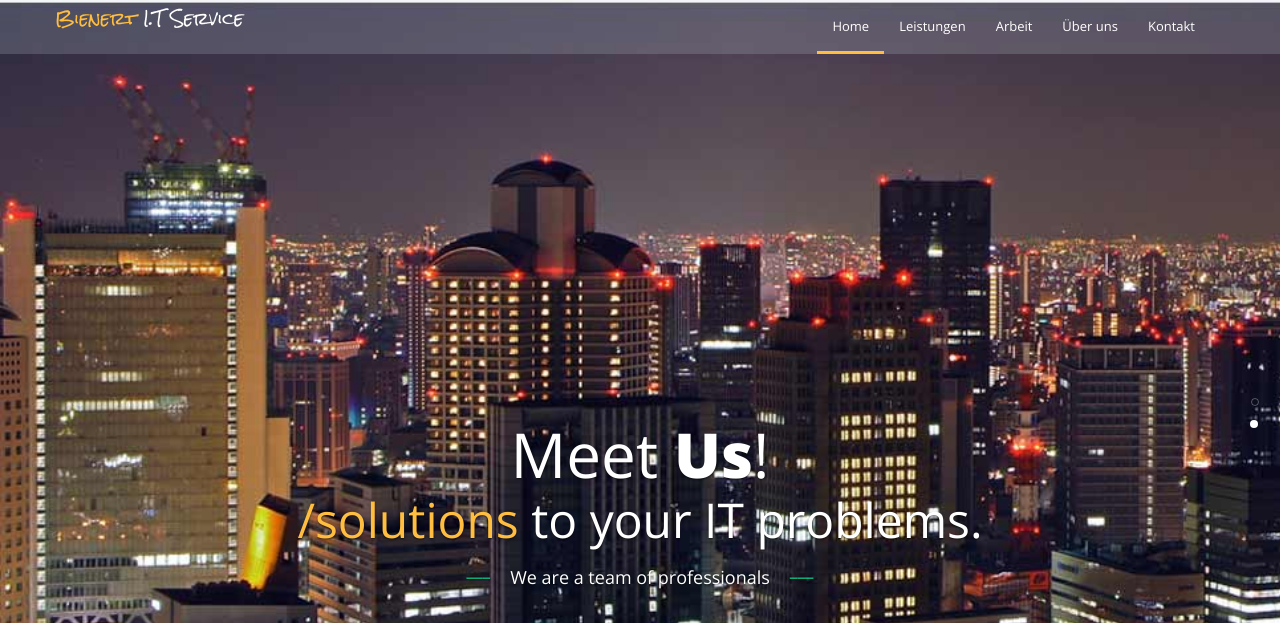
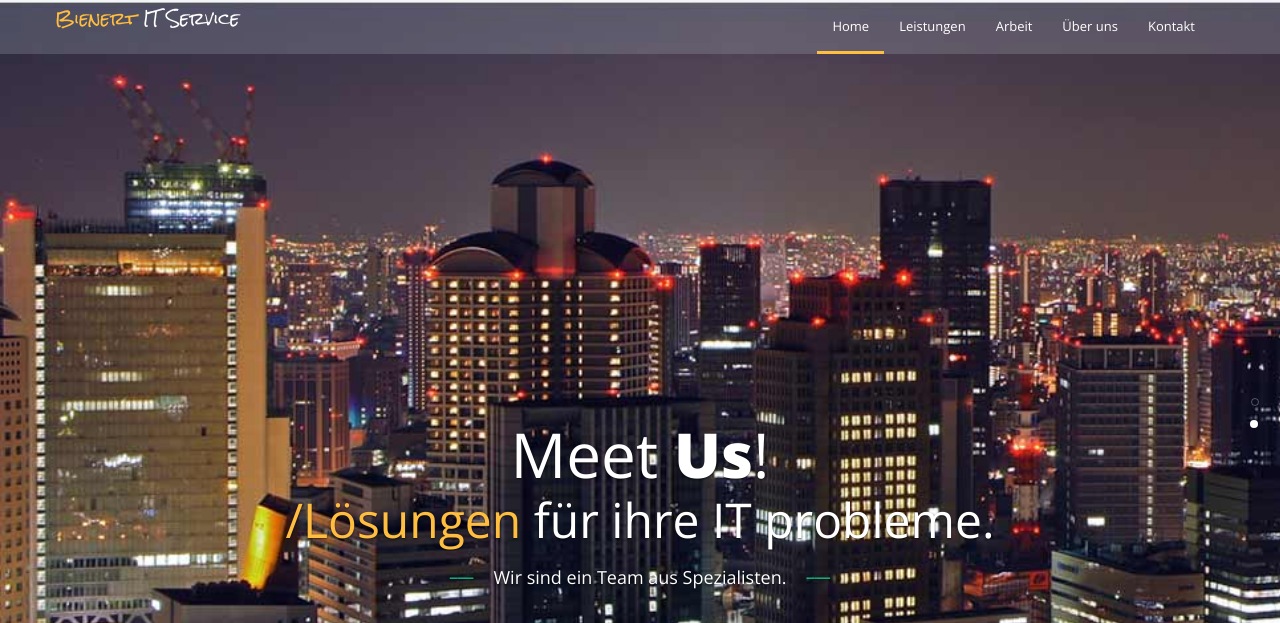
Before and after one commit to dennisbienert/dennisbienert.github.io, a plain HTML site: page index.html in a window 1280 px wide. Shown: the top 623 px of the page. Drawn offline with nearby package versions, Linux system fonts and the light colour scheme; some packages are replaced by stand-ins of ours; a script that the page names is missing.

Commit message:
Update index.html

```diff
--- a/index.html
+++ b/index.html
@@ -66,7 +66,7 @@
           <!-- logo -->
                     <a class="navbar-brand" href="#body">
             <h1 class="logo">
-              <span class="color">Bienert</span> I.T Service
+              <span class="color">Bienert</span> IT Service
             </h1>
           </a>
           <!-- /logo -->
@@ -130,8 +130,8 @@
           <div class="item" style="background-image: url(/assets/img/parallax/city.jpg);">
             <div class="carousel-caption">
               <h2 data-wow-duration="500ms" data-wow-delay="500ms" class="wow bounceInDown animated">Meet<span> Us</span>!</h2>
-              <h3 data-wow-duration="500ms" class="wow slideInLeft animated"><span class="color">/solutions</span> to your IT problems.</h3>
-              <p data-wow-duration="500ms" class="wow slideInRight animated">We are a team of professionals</p>
+              <h3 data-wow-duration="500ms" class="wow slideInLeft animated"><span class="color">/Lösungen</span> für ihre IT probleme.</h3>
+              <p data-wow-duration="500ms" class="wow slideInRight animated">Wir sind ein Team aus Spezialisten.</p>
 
               <ul class="social-links text-center">
                 <li><a href=""><i class="fa fa-twitter fa-lg"></i></a></li>
```
